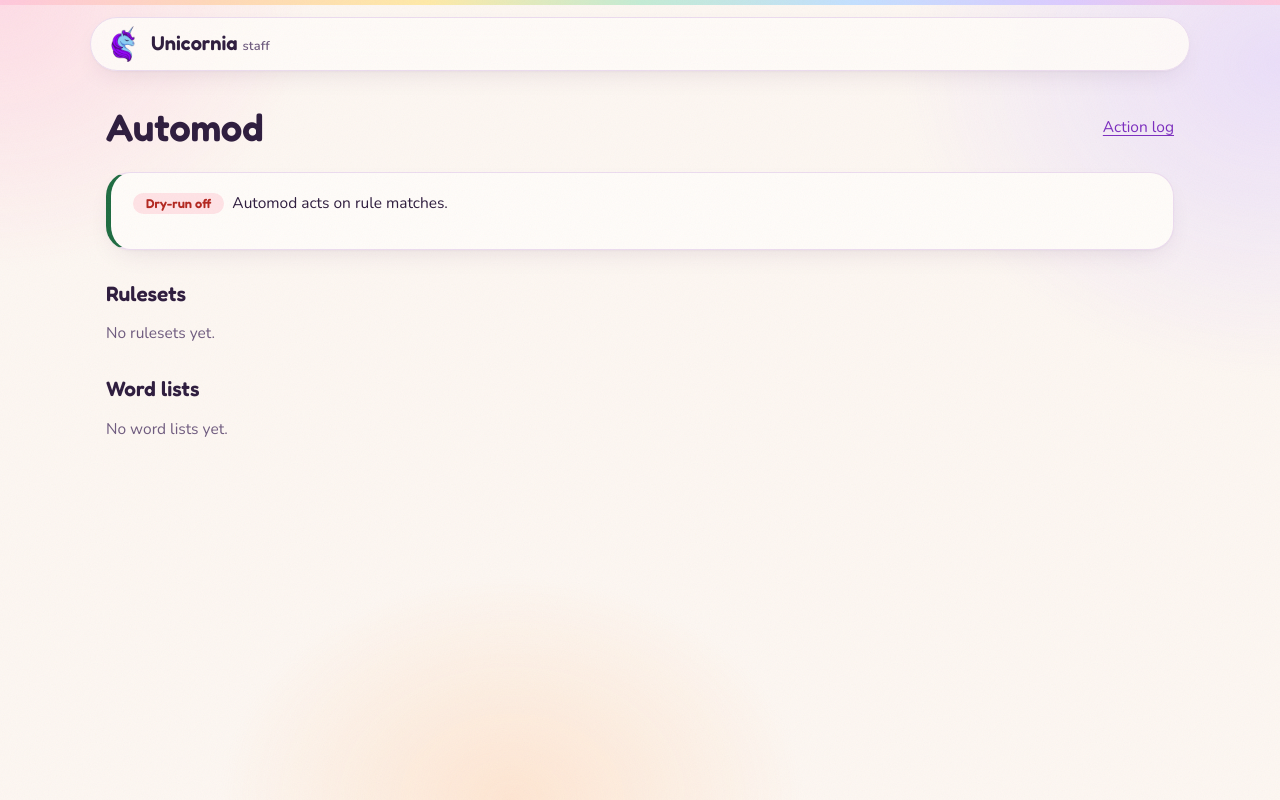
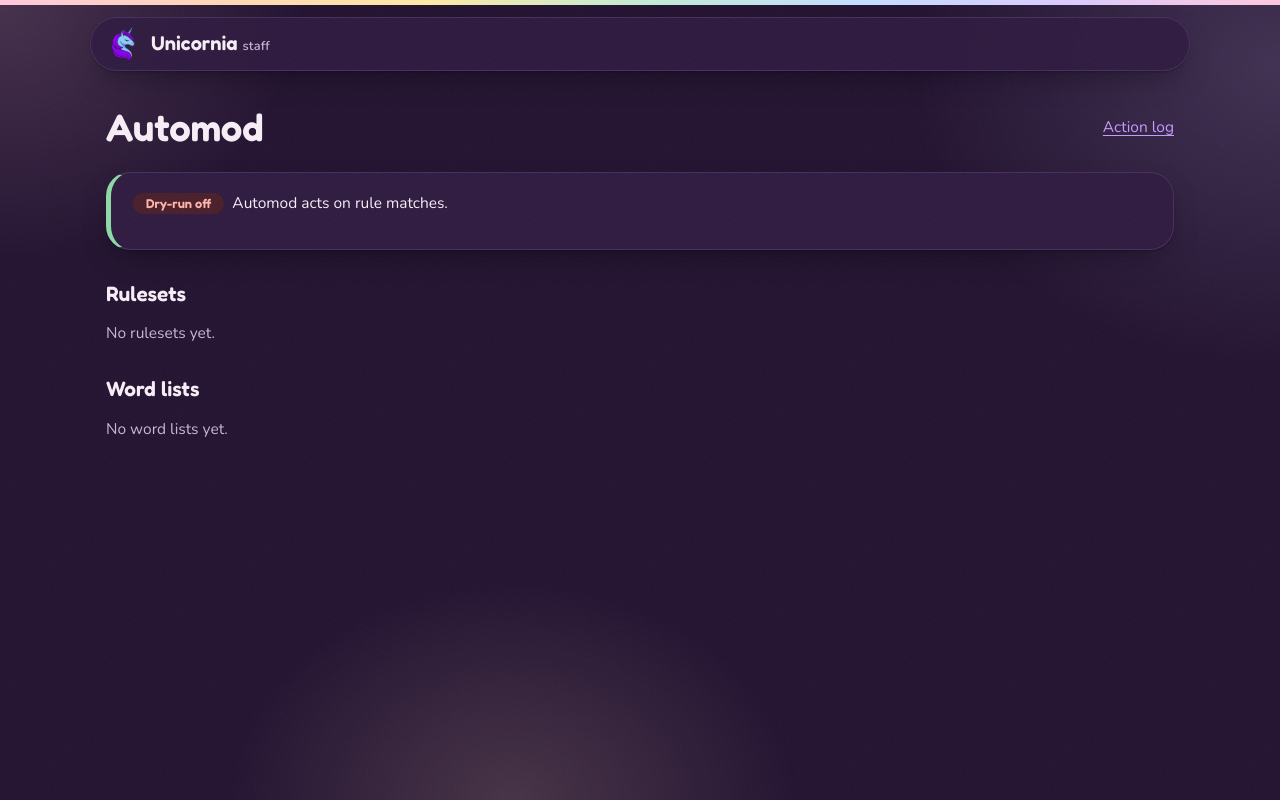
Before and after one commit to kirin-3/kirin-cogs, a Python web app: template dashboard/templates/automod.html in a window 1280 px wide. Run offline with Jinja, Linux system fonts and the light colour scheme; the template is opened without the code that fills it, so the values that code supplies are empty.

Commit message:
feat(dashboard): always use the dark theme
Both sites now use the main site's dark palette whatever the device prefers, and tell
the browser before the stylesheet loads so pages never flash white.

```diff
--- a/dashboard/static/style.css
+++ b/dashboard/static/style.css
@@ -1,4 +1,4 @@
-/* Unicornia's staff and member sites. The look follows unicornia.net: warm cream and plum, pastel pride accents,
+/* Unicornia's staff and member sites. The look follows unicornia.net: its dark plum theme, pastel pride accents,
    rounded type, paper grain and soft shadows. Fredoka, Nunito and Caveat are the main site's own font files, served
    from /static/fonts (latin only; other scripts fall back to the system font). */
 
@@ -8,45 +8,7 @@
 @font-face { font-family: "Nunito"; font-weight: 700; font-display: swap; src: url("fonts/nunito-latin-700-normal.woff2") format("woff2"); }
 @font-face { font-family: "Caveat"; font-weight: 600; font-display: swap; src: url("fonts/caveat-latin-600-normal.woff2") format("woff2"); }
 
-:root {
-  --bg: #fdf7f2;
-  --panel: #fffcf9;
-  --raised: #f5ebf7;
-  --text: #2d1b3d;
-  --muted: #6e5a7e;
-  --line: #ecdcef;
-  --accent: #7b2cbf;
-  --accent-hover: #6a22a8;
-  --accent-soft: #f1e4fb;
-  --on-accent: #fff;
-  --rose: #b8336f;
-  --ok: #1d6b40;
-  --ok-bg: #d5f2e0;
-  --warn: #b3261e;
-  --warn-bg: #ffe3e6;
-
-  --pink: #ffc8dd;
-  --peach: #ffd8b8;
-  --butter: #ffeaa7;
-  --mint: #c4ecd4;
-  --sky: #c3e0ff;
-  --lavender: #dccbff;
-  --ink: #3d1d52;
-
-  --grain-opacity: 0.05;
-  --haze-opacity: 0.55;
-  --shadow: 0 1px 2px rgb(80 40 90 / 4%), 0 10px 28px -12px rgb(80 40 90 / 16%);
-  --shadow-lg: 0 2px 4px rgb(80 40 90 / 5%), 0 22px 44px -16px rgb(80 40 90 / 26%);
-  --glow: 0 6px 18px -6px rgb(123 44 191 / 42%);
-  --radius: 1.25rem;
-  --heading: "Fredoka", "Nunito", ui-rounded, "SF Pro Rounded", "Segoe UI Variable Display", system-ui, sans-serif;
-  --body: "Nunito", ui-rounded, "SF Pro Rounded", system-ui, "Segoe UI", sans-serif;
-  --mono: ui-monospace, "Cascadia Code", Consolas, monospace;
-  --hand: "Caveat", "Comic Sans MS", cursive;
-  color-scheme: light dark;
-}
-
-@media (prefers-color-scheme: dark) {
+/* Always the main site's "cozy night" dark theme, whatever the device prefers */
 :root {
   --bg: #231331;
   --panel: #2f1b40;
@@ -63,12 +25,26 @@
   --ok-bg: #1f3a2c;
   --warn: #ffb4ab;
   --warn-bg: #4a1f2b;
+
+  --pink: #ffc8dd;
+  --peach: #ffd8b8;
+  --butter: #ffeaa7;
+  --mint: #c4ecd4;
+  --sky: #c3e0ff;
+  --lavender: #dccbff;
+  --ink: #3d1d52;
+
   --grain-opacity: 0.045;
   --haze-opacity: 0.16;
   --shadow: 0 1px 2px rgb(8 2 14 / 25%), 0 12px 30px -12px rgb(8 2 14 / 55%);
   --shadow-lg: 0 2px 4px rgb(8 2 14 / 30%), 0 24px 48px -16px rgb(8 2 14 / 70%);
   --glow: 0 6px 20px -6px rgb(199 155 255 / 36%);
-  }
+  --radius: 1.25rem;
+  --heading: "Fredoka", "Nunito", ui-rounded, "SF Pro Rounded", "Segoe UI Variable Display", system-ui, sans-serif;
+  --body: "Nunito", ui-rounded, "SF Pro Rounded", system-ui, "Segoe UI", sans-serif;
+  --mono: ui-monospace, "Cascadia Code", Consolas, monospace;
+  --hand: "Caveat", "Comic Sans MS", cursive;
+  color-scheme: dark;
 }
 
 * { box-sizing: border-box; border-color: var(--line); }
@@ -121,10 +97,6 @@ body::before {
   z-index: -1;
   background: linear-gradient(90deg, var(--pink), var(--peach), var(--butter), var(--mint), var(--sky), var(--lavender));
   mask: url("squiggle.svg") repeat-x left center / 0.9em 100%;
-}
-
-@media (prefers-color-scheme: light) {
-  .squiggle::after { filter: saturate(2.2) brightness(0.88); } /* pastels read faint on cream */
 }
 
 ::selection { background: var(--pink); color: var(--ink); }
--- a/dashboard/templates/base.html
+++ b/dashboard/templates/base.html
@@ -3,6 +3,8 @@
 <head>
 <meta charset="utf-8">
 <meta name="viewport" content="width=device-width, initial-scale=1">
+<meta name="color-scheme" content="dark">
+<meta name="theme-color" content="#231331">
 <title>{% block title %}{{ title }}{% endblock %} · Unicornia staff</title>
 <link rel="icon" type="image/png" href="/static/logo.png">
 <link rel="stylesheet" href="/static/style.css">
--- a/dashboard/templates/member/base.html
+++ b/dashboard/templates/member/base.html
@@ -3,6 +3,8 @@
 <head>
 <meta charset="utf-8">
 <meta name="viewport" content="width=device-width, initial-scale=1">
+<meta name="color-scheme" content="dark">
+<meta name="theme-color" content="#231331">
 <title>{% block title %}{{ title }}{% endblock %} · Unicornia</title>
 <link rel="icon" type="image/png" href="/static/logo.png">
 <link rel="stylesheet" href="/static/style.css">
```
Lines whose indentation alone changed are shown as unchanged.
